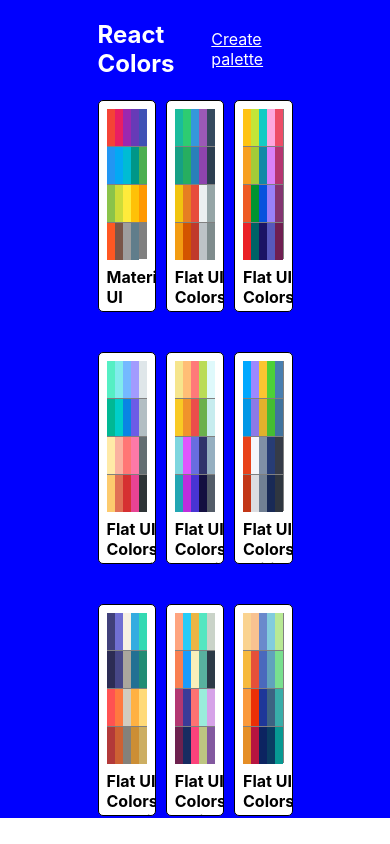
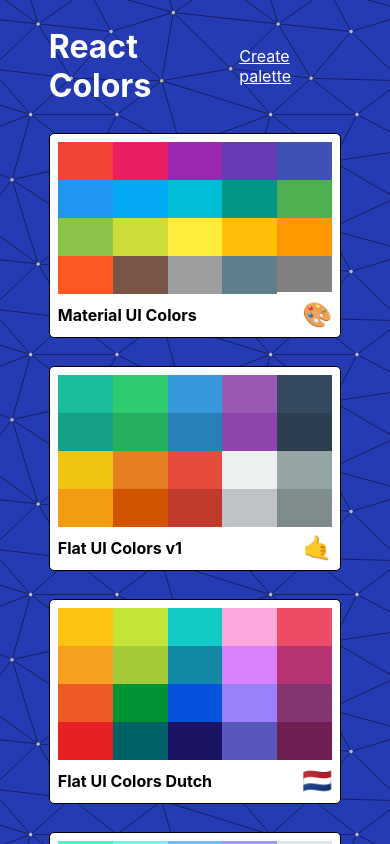
Before and after one commit to Kamil-T/colors, a React (Create React App) app: page / in a window 390 px wide. Built offline with nearby package versions, Linux system fonts and the light colour scheme.

Commit message:
PaletteList made responsive & svg background added

```diff
--- a/src/styles/PaletteListStyles.js
+++ b/src/styles/PaletteListStyles.js
@@ -1,18 +1,30 @@
+import sizes from './sizes'
+import background from './background.svg'
+
 export default {
   root: {
-    backgroundColor: 'blue',
-    height: '100%',
+    height: '100vh',
     display: 'flex',
     alignItems: 'flex-start',
-    justifyContent: 'center'
+    justifyContent: 'center',
+    overflow: 'scroll',
+    /* background by SVGBackgrounds.com */
+    backgroundColor: '#253bb3',
+    backgroundImage: `url(${background})`
   },
   container: {
-    width: '50%',
+    width: '55%',
     display: 'flex',
     alignItems: 'flex-start',
     flexDirection: 'column',
     justifyContent: 'center',
-    flexWrap: 'wrap'
+    flexWrap: 'wrap',
+    [sizes.down('md')]: {
+      width: '65%'
+    },
+    [sizes.down('xs')]: {
+      width: '75%'
+    }
   },
   nav: {
     color: 'white',
@@ -20,6 +32,9 @@
     width: '100%',
     justifyContent: 'space-between',
     alignItems: 'center',
+    '& h1': {
+      fontSize: '2rem'
+    },
     '& a': {
       color: 'white'
     }
@@ -29,6 +44,14 @@
     width: '100%',
     display: 'grid',
     gridTemplateColumns: 'repeat(3, 30%)',
-    gridGap: '5%'
+    gridGap: '2.5rem',
+    [sizes.down('md')]: {
+      gridTemplateColumns: 'repeat(2, 50%)',
+      gridGap: '2rem'
+    },
+    [sizes.down('xs')]: {
+      gridTemplateColumns: 'repeat(1, 100%)',
+      gridGap: '1.5rem'
+    }
   }
 }
```
Also changed, not shown: src/styles/background.svg (added).
